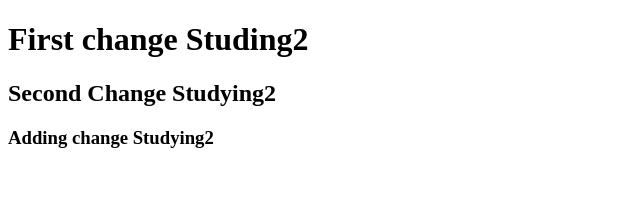
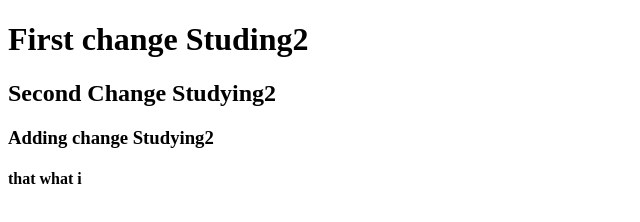
Before and after one commit to muhabar/Studying, a website: page index.html in a window 1280 px wide. Shown: the full height of the page, 0-640 px from the left. Drawn offline with Linux system fonts and the light colour scheme.

```diff
--- a/index.html
+++ b/index.html
@@ -8,5 +8,6 @@
     <h1>First change Studing2</h1>
     <h2>Second Change Studying2</h2>
     <h3>Adding change Studying2</h3>
+    <h4>that what i</h4>
   </body>
 </html>
```
Also changed, not shown: package.json (added, +22 -0 lines), 1 other file.
